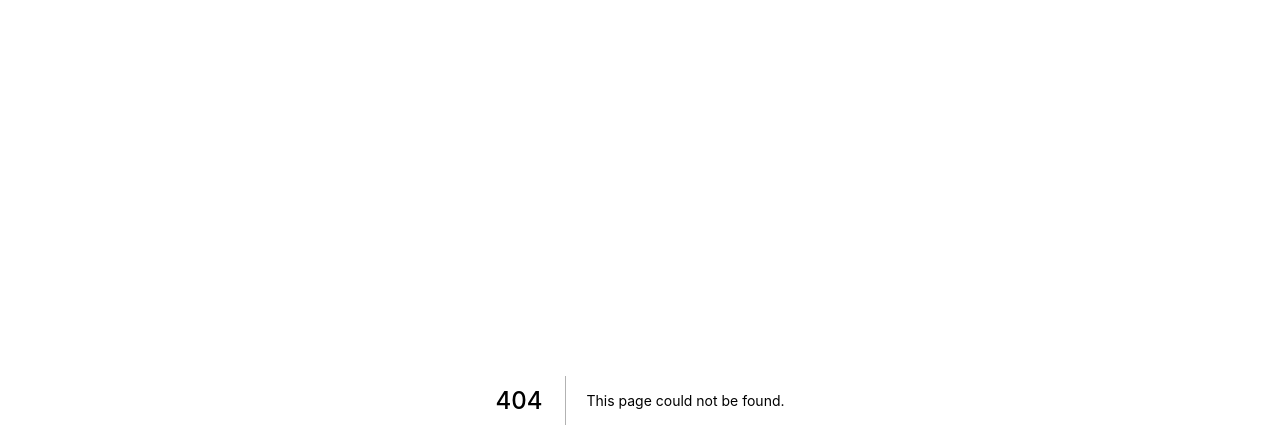
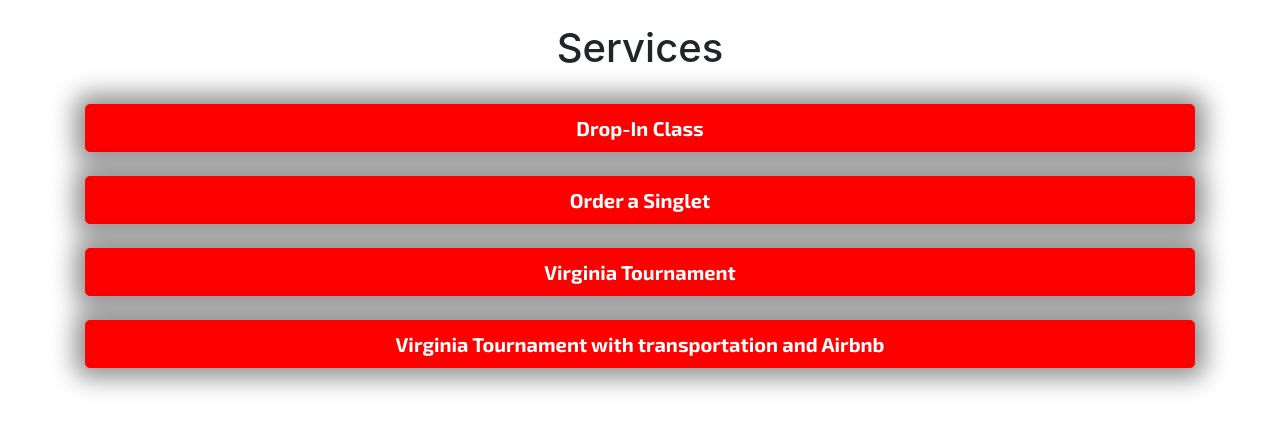
Before and after one commit to djruiz/solidtechwc, a Next.js app: page /services in a window 1280 px wide. Before the commit this address had no page. Shown: the top 448 px of the page. Built offline with nearby package versions, Linux system fonts and the light colour scheme; a web font is replaced by a local one.

Commit message:
Add stripe payments

```diff
--- /dev/null
+++ b/pages/services.tsx
@@ -0,0 +1,31 @@
+import Link from "next/link"
+
+export default () => {
+    return  <div className="container text-center mt-4">
+        <h1>
+            Services
+        </h1>
+        <div className="service" id="drop-in">
+            <Link href="https://buy.stripe.com/8wM3e40pgg0S3m028b">
+                <button className="mt-4 position-relative btn btn-primary btn-lg w-100 shadow-med exo">Drop-In Class</button>
+            </Link>
+        </div>
+        <div className="service" id="drop-in">
+            <Link href="https://buy.stripe.com/5kA5mc4Fw7um3m06os">
+                <button className="mt-4  position-relative btn btn-primary btn-lg w-100 shadow-med exo">Order a Singlet</button>
+            </Link>
+        </div>
+
+        <div className="service" id="drop-in">
+            <Link href="https://buy.stripe.com/28o3e4b3UdSK09O5kq">
+                <button className="mt-4 position-relative btn btn-primary btn-lg w-100 shadow-med exo">Virginia Tournament</button>
+            </Link>
+        </div>
+
+        <div className="service" id="drop-in">
+            <Link href="https://buy.stripe.com/7sIg0Q8VMbKCe0EcMR">
+                <button className="mt-4 position-relative btn btn-primary btn-lg w-100 shadow-med exo">Virginia Tournament with transportation and Airbnb</button>
+            </Link>
+        </div>
+    </div>
+}
```
Also changed, not shown: 1 other file (tests, documents, lock files or other folders).
